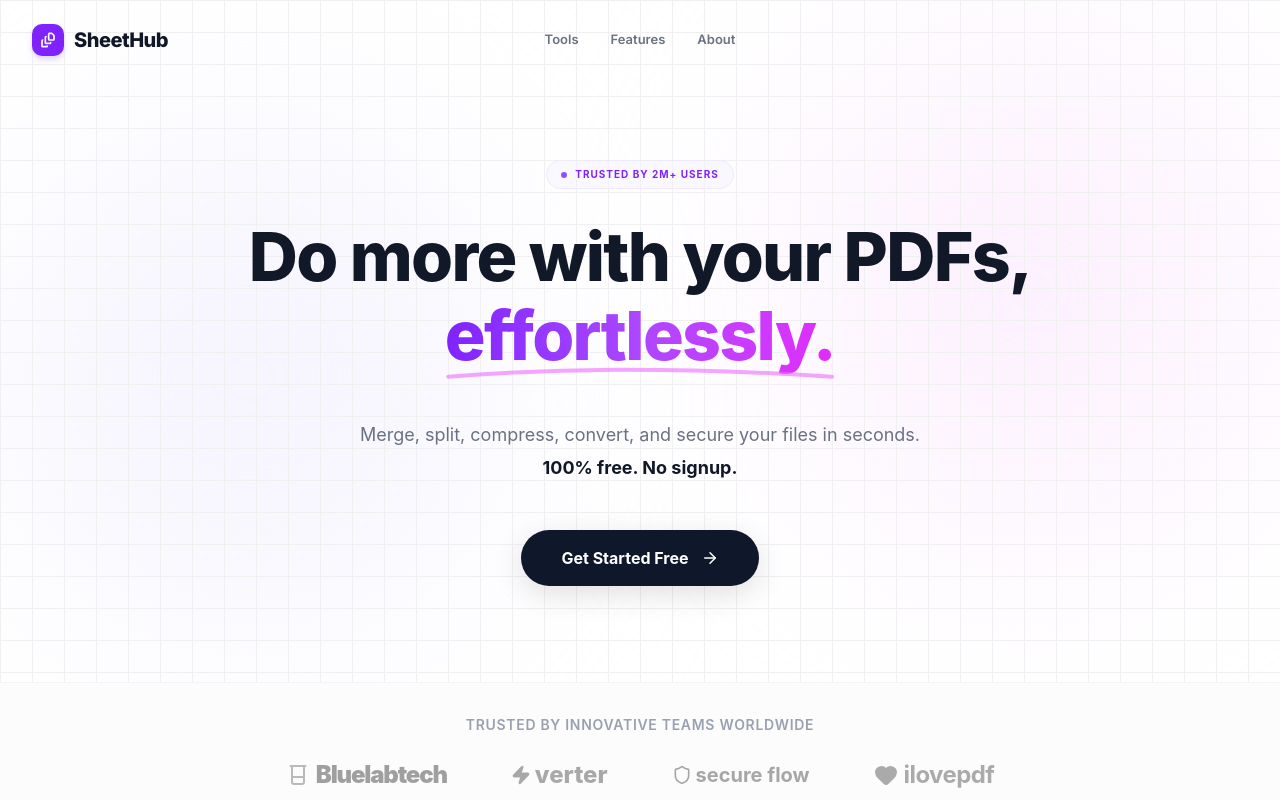
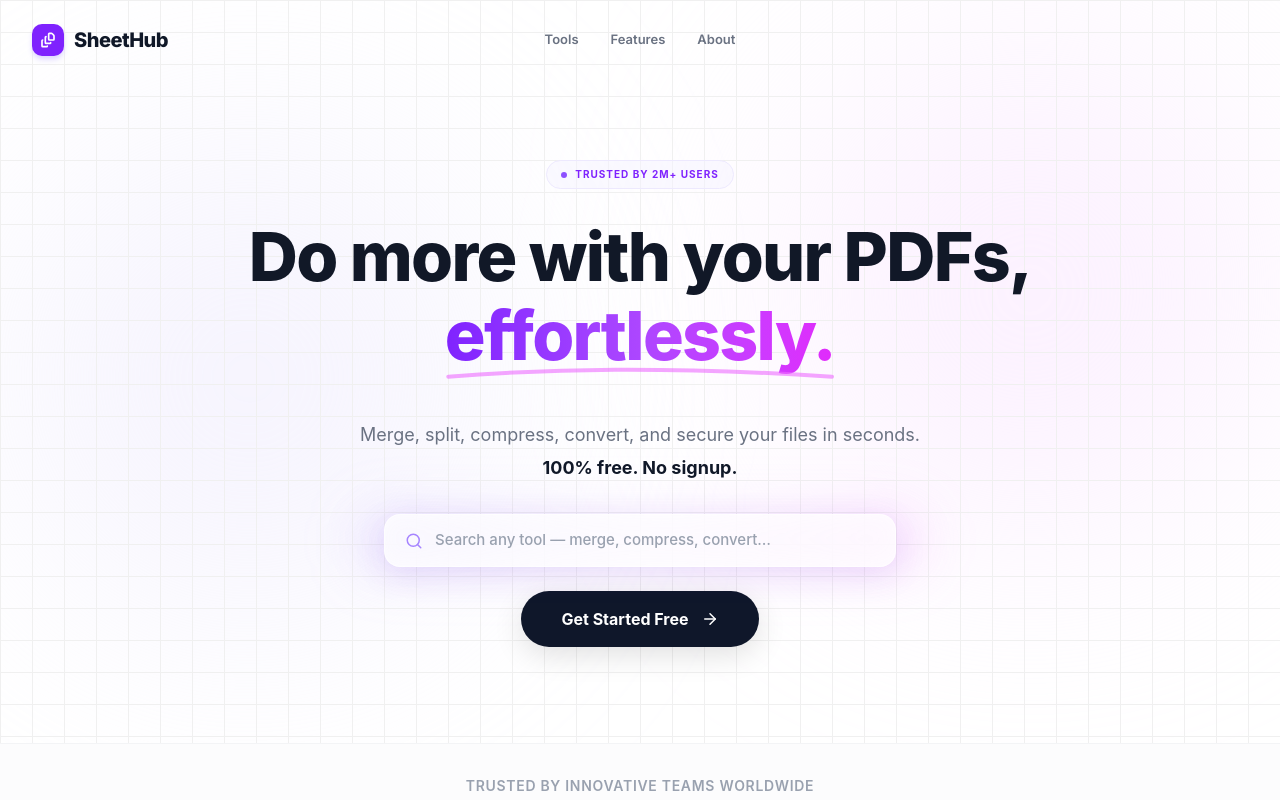
Before and after one commit to ashwiths/sheethub, a React (Vite) app in the folder my-app/: page / in a window 1280 px wide. Shown: the top 800 px of the page. Built offline with nearby package versions, Linux system fonts and the light colour scheme.

Commit message:
feat: Introduce a hero search bar to the homepage and simplify the Navbar layout by removing CTA sections.

```diff
--- a/my-app/src/components/Navbar.tsx
+++ b/my-app/src/components/Navbar.tsx
@@ -69,9 +69,8 @@ export default function Navbar() {
             ))}
           </nav>
 
-          {/* Desktop CTA (Right) - Removed as requested */}
-          <div className="w-1/3 hidden md:flex items-center justify-end">
-          </div>
+          {/* Right Side (empty for now) */}
+          <div className="w-1/3 hidden md:flex items-center justify-end" />
 
           {/* Mobile Hamburger */}
           <button
@@ -103,7 +102,6 @@ export default function Navbar() {
                 {link.label}
               </a>
             ))}
-            {/* Mobile CTA - Removed as requested */}
           </motion.div>
         )}
       </AnimatePresence>
--- a/my-app/src/pages/HomePage.tsx
+++ b/my-app/src/pages/HomePage.tsx
@@ -1,6 +1,6 @@
 import { useState, useRef } from "react";
 import { motion, useInView, AnimatePresence } from "framer-motion";
-import { Link } from "react-router-dom";
+import { Link, useNavigate } from "react-router-dom";
 import {
   ArrowRight,
   Zap,
@@ -14,11 +14,108 @@ import {
   Plus,
   Minus,
   Beaker,
-  Heart
+  Heart,
+  Search,
+  X
 } from "lucide-react";
 import ToolCard from "../components/ToolCard";
 import CategoryTabs from "../components/CategoryTabs";
 import { tools, categories, type Category } from "../data/tools";
+
+// ─── Hero Search Bar ─────────────────────────────────────────────────────────
+function HeroSearchBar() {
+  const [query, setQuery] = useState("");
+  const [open, setOpen] = useState(false);
+  const ref = useRef<HTMLDivElement>(null);
+  const navigate = useNavigate();
+
+  const results = query.trim().length > 0
+    ? tools.filter((t) =>
+        t.name.toLowerCase().includes(query.toLowerCase()) ||
+        t.description.toLowerCase().includes(query.toLowerCase())
+      ).slice(0, 5)
+    : [];
+
+  // Close on outside click
+  useState(() => {
+    function handler(e: MouseEvent) {
+      if (ref.current && !ref.current.contains(e.target as Node)) setOpen(false);
+    }
+    document.addEventListener("mousedown", handler);
+    return () => document.removeEventListener("mousedown", handler);
+  });
+
+  function handleSelect(path: string) {
+    setQuery("");
+    setOpen(false);
+    navigate(path);
+  }
+
+  return (
+    <motion.div
+      ref={ref}
+      initial={{ opacity: 0, y: 20 }}
+      animate={{ opacity: 1, y: 0 }}
+      transition={{ duration: 0.7, delay: 0.25, ease: "easeOut" }}
+      className="relative w-full max-w-lg mx-auto mb-6"
+    >
+      {/* Glow effect behind the bar */}
+      <div className="absolute inset-0 rounded-2xl bg-gradient-to-r from-violet-400/20 via-purple-300/20 to-fuchsia-400/20 blur-xl -z-10 scale-110" />
+
+      <div className="flex items-center gap-3 bg-white/80 backdrop-blur-md border border-white/60 shadow-[0_8px_32px_rgba(109,40,217,0.12)] rounded-2xl px-5 py-3.5 transition-all duration-300 focus-within:shadow-[0_8px_40px_rgba(109,40,217,0.22)] focus-within:border-violet-200">
+        <Search size={18} className="text-violet-400 shrink-0" />
+        <input
+          type="text"
+          value={query}
+          onChange={(e) => { setQuery(e.target.value); setOpen(true); }}
+          onFocus={() => setOpen(true)}
+          placeholder="Search any tool — merge, compress, convert…"
+          className="flex-1 bg-transparent text-[15px] font-medium text-gray-700 placeholder-gray-400 outline-none"
+        />
+        {query && (
+          <button onClick={() => { setQuery(""); setOpen(false); }} className="text-gray-300 hover:text-gray-500 transition-colors">
+            <X size={15} />
+          </button>
+        )}
+      </div>
+
+      <AnimatePresence>
+        {open && results.length > 0 && (
+          <motion.div
+            initial={{ opacity: 0, y: 8, scale: 0.97 }}
+            animate={{ opacity: 1, y: 0, scale: 1 }}
+            exit={{ opacity: 0, y: 8, scale: 0.97 }}
+            transition={{ duration: 0.18 }}
+            className="absolute top-full mt-3 left-0 right-0 bg-white/95 backdrop-blur-xl rounded-2xl shadow-2xl shadow-violet-200/40 border border-gray-100 overflow-hidden z-50"
+          >
+            {results.map((tool, i) => {
+              const Icon = tool.icon;
+              return (
+                <motion.button
+                  key={tool.id}
+                  initial={{ opacity: 0, x: -8 }}
+                  animate={{ opacity: 1, x: 0 }}
+                  transition={{ delay: i * 0.05 }}
+                  onClick={() => handleSelect(tool.path)}
+                  className="w-full flex items-center gap-4 px-5 py-3.5 hover:bg-violet-50 transition-colors text-left group"
+                >
+                  <div className={`w-9 h-9 rounded-xl ${tool.bgColor} flex items-center justify-center shrink-0`}>
+                    <Icon size={16} className={tool.color} />
+                  </div>
+                  <div className="min-w-0 flex-1">
+                    <p className="text-[14px] font-semibold text-gray-800 group-hover:text-violet-700 transition-colors">{tool.name}</p>
+                    <p className="text-[12px] text-gray-400 truncate">{tool.description}</p>
+                  </div>
+                  <ArrowRight size={14} className="text-gray-300 group-hover:text-violet-500 group-hover:translate-x-0.5 transition-all shrink-0" />
+                </motion.button>
+              );
+            })}
+          </motion.div>
+        )}
+      </AnimatePresence>
+    </motion.div>
+  );
+}
 
 // ─── Hero ────────────────────────────────────────────────────────────────────
 function Hero() {
@@ -74,12 +171,15 @@ function Hero() {
           <span className="block font-bold text-gray-900 mt-1">100% free. No signup.</span>
         </motion.p>
 
-        {/* Buttons */}
+        {/* Hero Search Bar */}
+        <HeroSearchBar />
+
+        {/* Button */}
         <motion.div
           initial={{ opacity: 0, y: 20 }}
           animate={{ opacity: 1, y: 0 }}
-          transition={{ duration: 0.7, delay: 0.3 }}
-          className="flex justify-center w-full mt-4"
+          transition={{ duration: 0.7, delay: 0.35 }}
+          className="flex justify-center w-full"
         >
           <a
             href="#tools"
```
